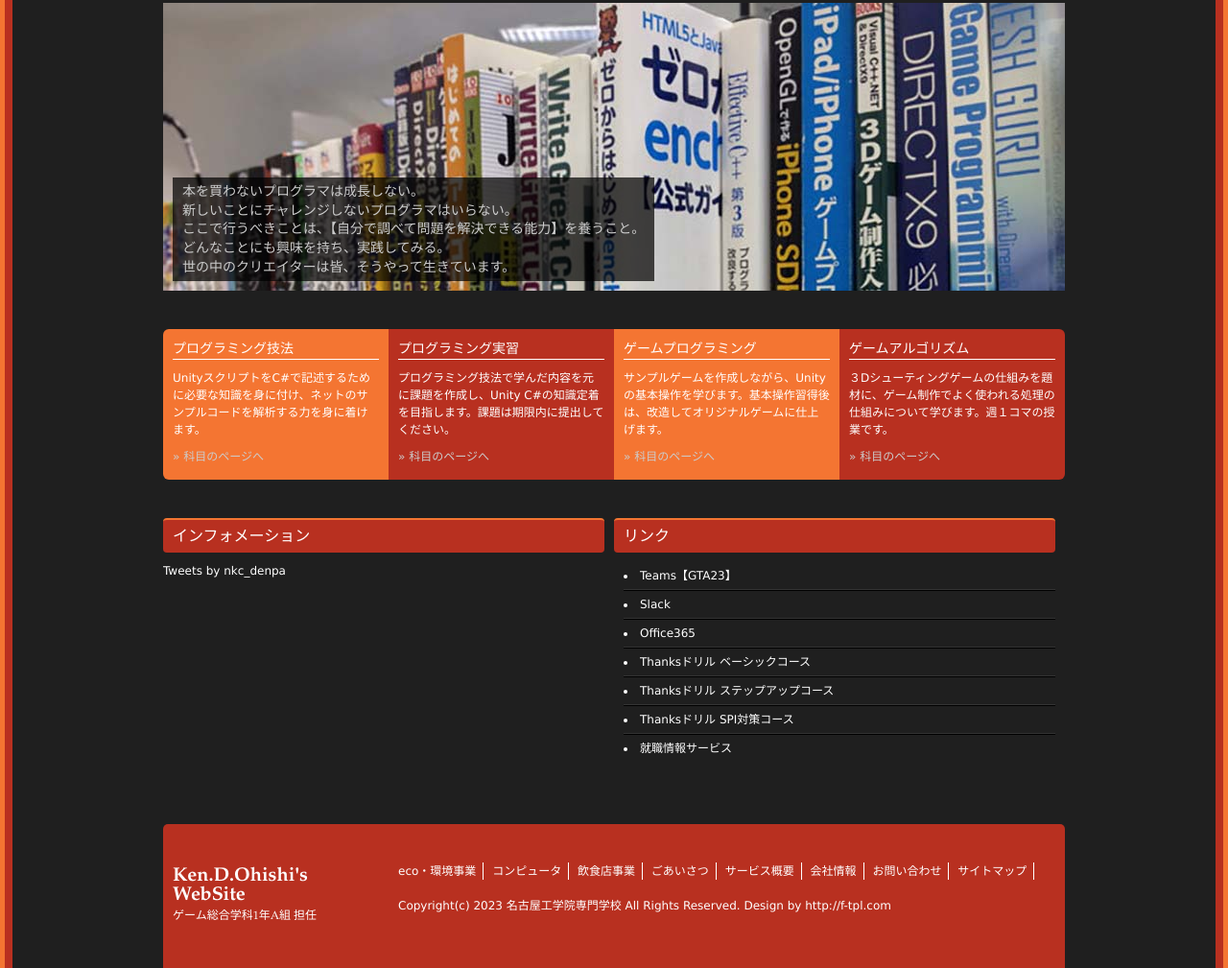
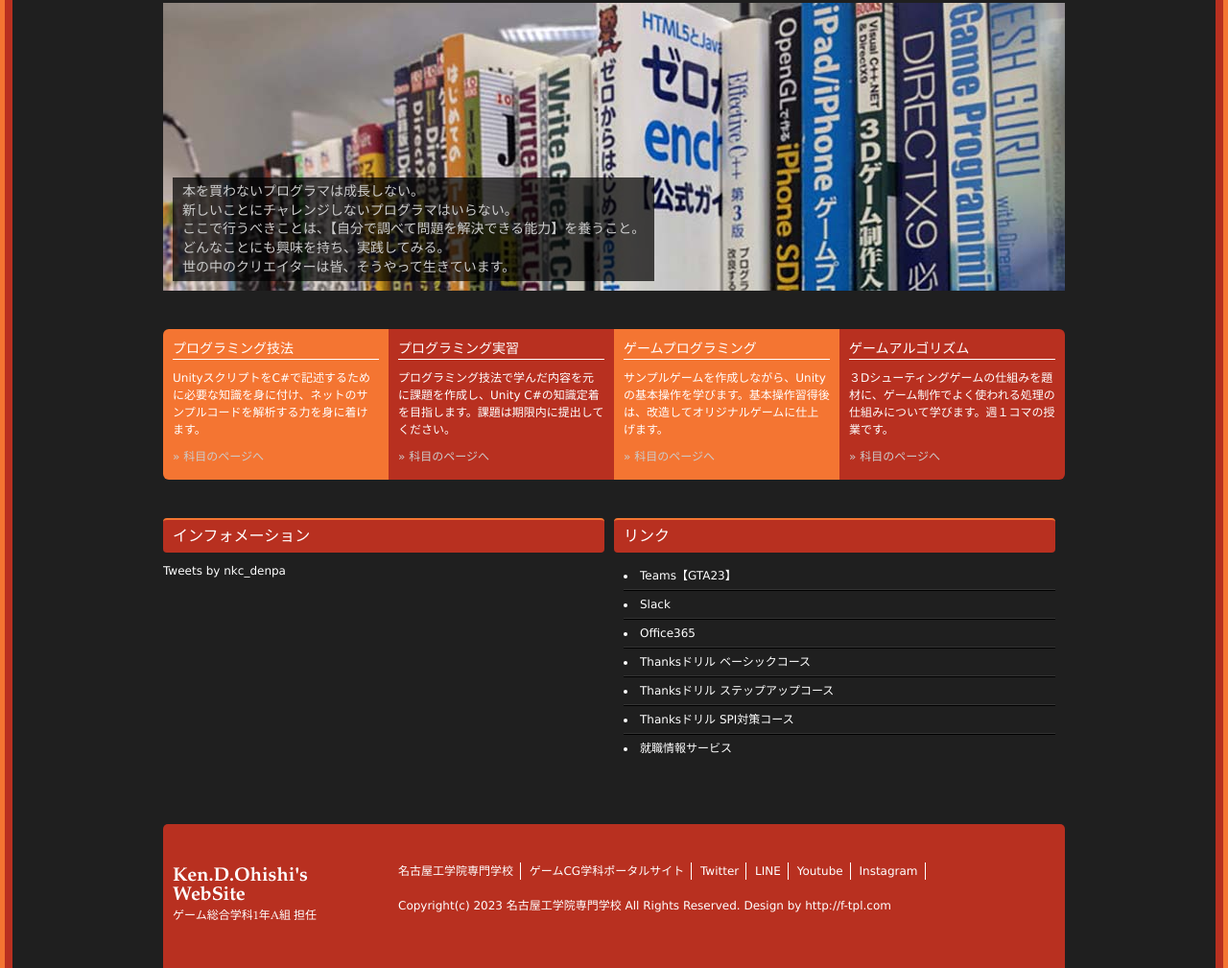
Before and after one commit to nkc-ohishi/WebSite, a plain HTML site: page index.html in a window 1280 px wide. Shown: the part 197-1206 px from the top of the page at 96% size. Drawn offline with Linux system fonts and the light colour scheme.

Commit message:
トップページフッター部分変更

```diff
--- a/index.html
+++ b/index.html
@@ -159,14 +159,12 @@
 
       <article class="grid col3">
       	<ul>
-					<li><a href="subpage.html">eco・環境事業</a></li>
-					<li><a href="subpage.html">コンピュータ</a></li>
-					<li><a href="subpage.html">飲食店事業</a></li>
-					<li><a href="subpage.html">ごあいさつ</a></li>
-					<li><a href="subpage.html">サービス概要</a></li>
-					<li><a href="subpage.html">会社情報</a></li>
-					<li><a href="subpage.html">お問い合わせ</a></li>
-					<li><a href="subpage.html">サイトマップ</a></li>
+					<li><a href="https://www.denpa.ac.jp/" target="_blank">名古屋工学院専門学校</a></li>
+					<li><a href="http://gamecg.denpa.ac.jp/" target="_blank">ゲームCG学科ポータルサイト</a></li>
+					<li><a href="https://twitter.com/nkc_denpa" target="_blank">Twitter</a></li>
+					<li><a href="https://page.line.me/nkc-denpa" target="_blank">LINE</a></li>
+					<li><a href="https://www.youtube.com/channel/UCS1gqkh4ATBwcORPLLRxWcw" target="_blank">Youtube</a></li>
+					<li><a href="https://www.instagram.com/nkc_denpa/" target="_blank">Instagram</a></li>
 				</ul>
       	<p>Copyright(c) 2023 名古屋工学院専門学校 All Rights Reserved. Design by <a href="http://f-tpl.com" target="_blank" rel="nofollow">http://f-tpl.com</a></p>
       </article>
```
